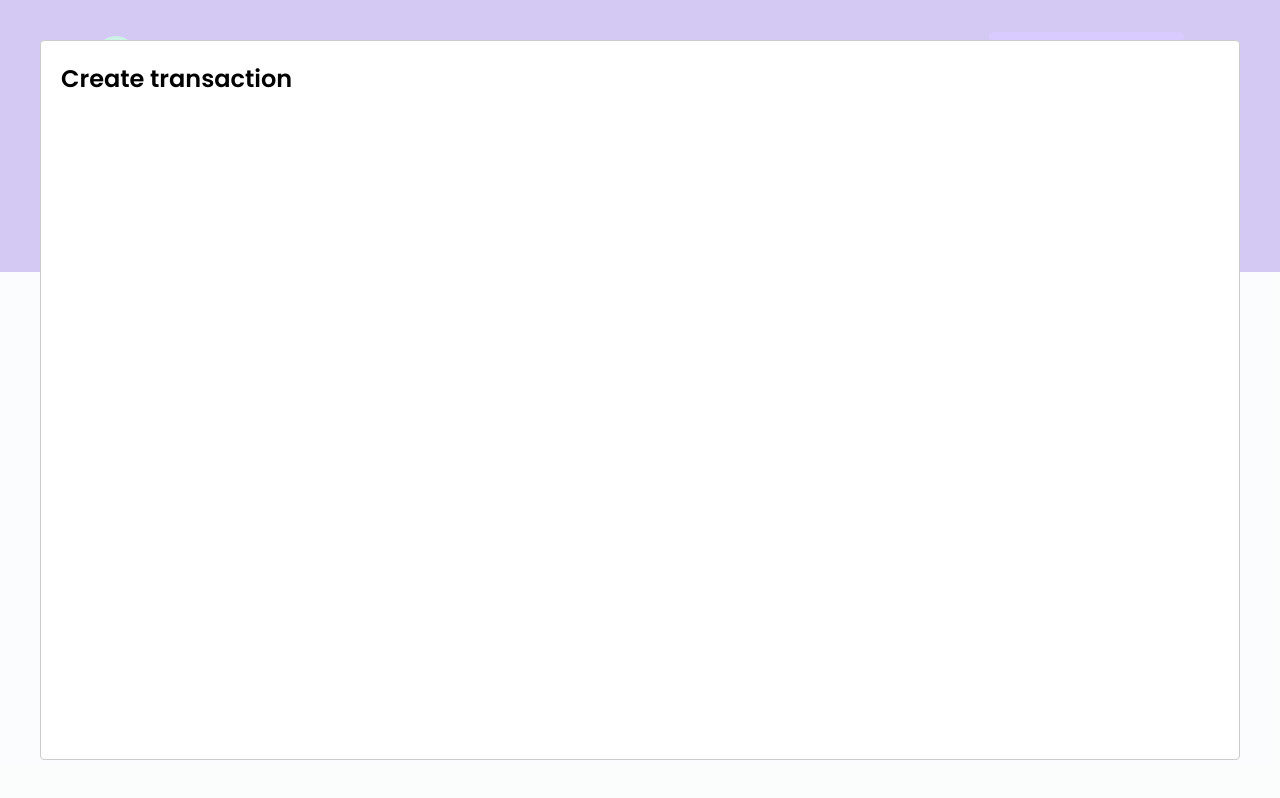
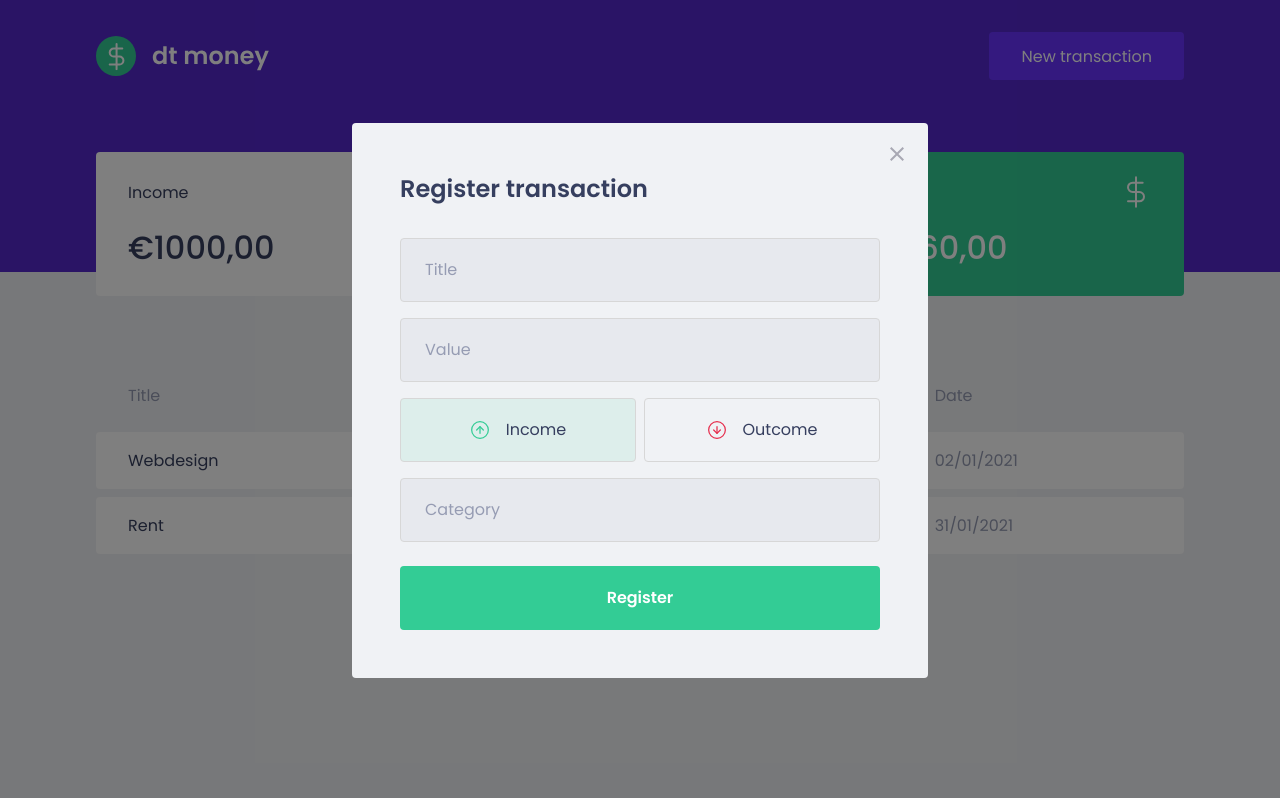
Before and after one commit to Valves133/Money-Control, a React (Create React App) app: page / in a window 1280 px wide. Both pictures are taken after a click on the button "New transaction". Built offline with nearby package versions, Linux system fonts and the light colour scheme; no server answers; what miragejs would draw is missing.

Commit message:
Style and structure Modal

```diff
--- a/package.json
+++ b/package.json
@@ -5,6 +5,7 @@
   "dependencies": {
     "axios": "^0.21.1",
     "miragejs": "^0.1.41",
+    "polished": "^4.1.1",
     "react": "^17.0.1",
     "react-dom": "^17.0.1",
     "react-modal": "^3.12.1",
--- a/src/App.tsx
+++ b/src/App.tsx
@@ -3,6 +3,7 @@
 import { GlobalStyle } from "./styles/global";
 import Modal from 'react-modal';
 import { useState } from "react";
+import { NewTransacionModal } from "./components/NewTransacionModal";
 
 Modal.setAppElement('#root');
 
@@ -22,12 +23,10 @@
      <Header onOpenNewTransactionModal={hadleOpenNewTransactionModal} />
      <Dashboard />
 
-     <Modal
-          isOpen={isNewTransactionModelOpen}
-          onRequestClose={hadleClosedNewTransactionModal}
-        >
-          <h2>Create transaction</h2>
-        </Modal>
+     <NewTransacionModal
+      isOpen={isNewTransactionModelOpen}
+      onRequestClose={hadleClosedNewTransactionModal}
+     />
 
      <GlobalStyle />
     </>
--- /dev/null
+++ b/src/components/NewTransacionModal/index.tsx
@@ -0,0 +1,70 @@
+import { useState } from 'react';
+import Modal from 'react-modal';
+import closeImg from '../../assets/close.svg';
+import incomeImg from '../../assets/income.svg';
+import outcomeImg from '../../assets/outcome.svg';
+import { Container, RadioBox, TransactionTypeContainer } from './styles';
+
+interface NewTransactionProps {
+  isOpen: boolean;
+  onRequestClose: () => void;
+}
+
+export function NewTransacionModal({isOpen, onRequestClose}:NewTransactionProps){
+  const [type, setType] = useState('deposit');
+
+  return(
+    <Modal
+    isOpen={isOpen}
+    onRequestClose={onRequestClose}
+    overlayClassName="react-modal-overlay"
+    className="react-modal-content"
+  >
+
+    <button
+      type="button"
+      onClick={onRequestClose}
+      className="react-modal-close"
+    >
+      <img src={closeImg} alt="Close"/>
+    </button>
+
+    <Container>
+      <h2>Register transaction</h2>
+
+      <input placeholder="Title" />
+
+      <input placeholder="Value" type="number" />
+
+      <TransactionTypeContainer>
+        <RadioBox
+          //className={type === 'deposit' ? 'active' : ''}
+          type="button"
+          onClick={() => {setType('deposit')}}
+          isActive={type === 'deposit'}
+          activeColor="green"
+        >
+          <img src={incomeImg} alt="Income"/>
+          <span>Income</span>
+        </RadioBox>
+
+        <RadioBox
+          type="button"
+          onClick={() => {setType('withdraw')}}
+          isActive={type === 'withdraw'}
+          activeColor="red"
+        >
+          <img src={outcomeImg} alt="Outcome"/>
+          <span>Outcome</span>
+        </RadioBox>
+      </TransactionTypeContainer>
+
+      <input placeholder="Category" />
+
+      <button type="submit">Register</button>
+
+    </Container>
+  </Modal>
+
+  )
+}
--- /dev/null
+++ b/src/components/NewTransacionModal/styles.ts
@@ -0,0 +1,102 @@
+import styled from 'styled-components';
+import { darken, transparentize } from 'polished';
+
+
+export const Container = styled.form`
+  h2 {
+    color: var(--text-title);
+    font-size: 1.5rem;
+    margin-bottom: 2rem;
+  }
+
+  input {
+    width: 100%;
+    padding: 1.5rem;
+    height: 4rem;
+    border-radius: 0.25rem;
+
+    border: 1px solid #d7d7d7;
+    background: #e7e9ee;
+
+    font-weight: 400;
+    font-size: 1rem;
+
+    &::placeholder {
+      color: var(--text-body);
+    }
+
+    & + input {
+      margin-top: 1rem;
+    }
+  }
+
+  button[type="submit"] {
+    width: 100%;
+    padding: 0 1.5rem;
+    height: 4rem;
+    background: var(--green);
+    color: #FFF;
+    border-radius: 0.25rem;
+    border: 0;
+    font-size: 1rem;
+    margin-top: 1.5rem;
+    font-weight: 600;
+
+    transition: filter 0.2s;
+
+    &:hover {
+      filter: brightness(0.9);
+    }
+  }
+`;
+
+export const TransactionTypeContainer = styled.div`
+  margin: 1rem 0;
+  display:grid;
+  grid-template-columns: 1fr 1fr;
+  gap: 0.5rem;
+
+`;
+
+interface RadioBoxProps {
+  isActive: boolean;
+  activeColor: 'green' | 'red';
+}
+
+const colors = {
+  green: '#33CC95',
+  red: '#E52E4D'
+}
+
+export const RadioBox = styled.button<RadioBoxProps>`
+    height: 4rem;
+    border: 1px solid #d7d7d7;
+    border-radius: 0.25rem;
+
+    background: ${(props) => props.isActive
+    ?  transparentize(0.9, colors[props.activeColor])
+    : 'transparent'
+    };
+
+    display: flex;
+    justify-content: center;
+    align-items: center;
+
+    transition: border-color 0.2s;
+
+    &:hover {
+      border-color: ${darken(0.1, '#d7d7d7')};
+    }
+
+    img {
+      width: 20px;
+      height: 20px;
+    }
+
+    span {
+      display: inline-block;
+      margin-left: 1rem;
+      font-size: 1rem;
+      color: var(--text-title);
+    }
+`;
--- a/src/styles/global.ts
+++ b/src/styles/global.ts
@@ -57,4 +57,43 @@
     cursor: not-allowed;
   }
 
+
+
+.react-modal-overlay {
+  background: rgba(0,0,0,0.5);
+
+  position: fixed;
+  top: 0;
+  bottom: 0;
+  right: 0;
+  left: 0;
+
+  display: flex;
+  align-items: center;
+  justify-content: center;
+}
+
+.react-modal-content {
+  width:100%;
+  max-width: 576px;
+  background:  var(--background);
+  padding: 3rem;
+  position: relative;
+  border-radius:0.25rem;
+}
+
+.react-modal-close {
+  position: absolute;
+  right: 1.5rem;
+  top: 1.5rem;
+  border: 0;
+  background: transparent;
+
+  transition: filter 0.2s;
+
+  &:hover {
+    filter: brightness(0.8);
+  }
+}
+
 `;
```
Also changed, not shown: 1 other file (tests, documents, lock files or other folders).
